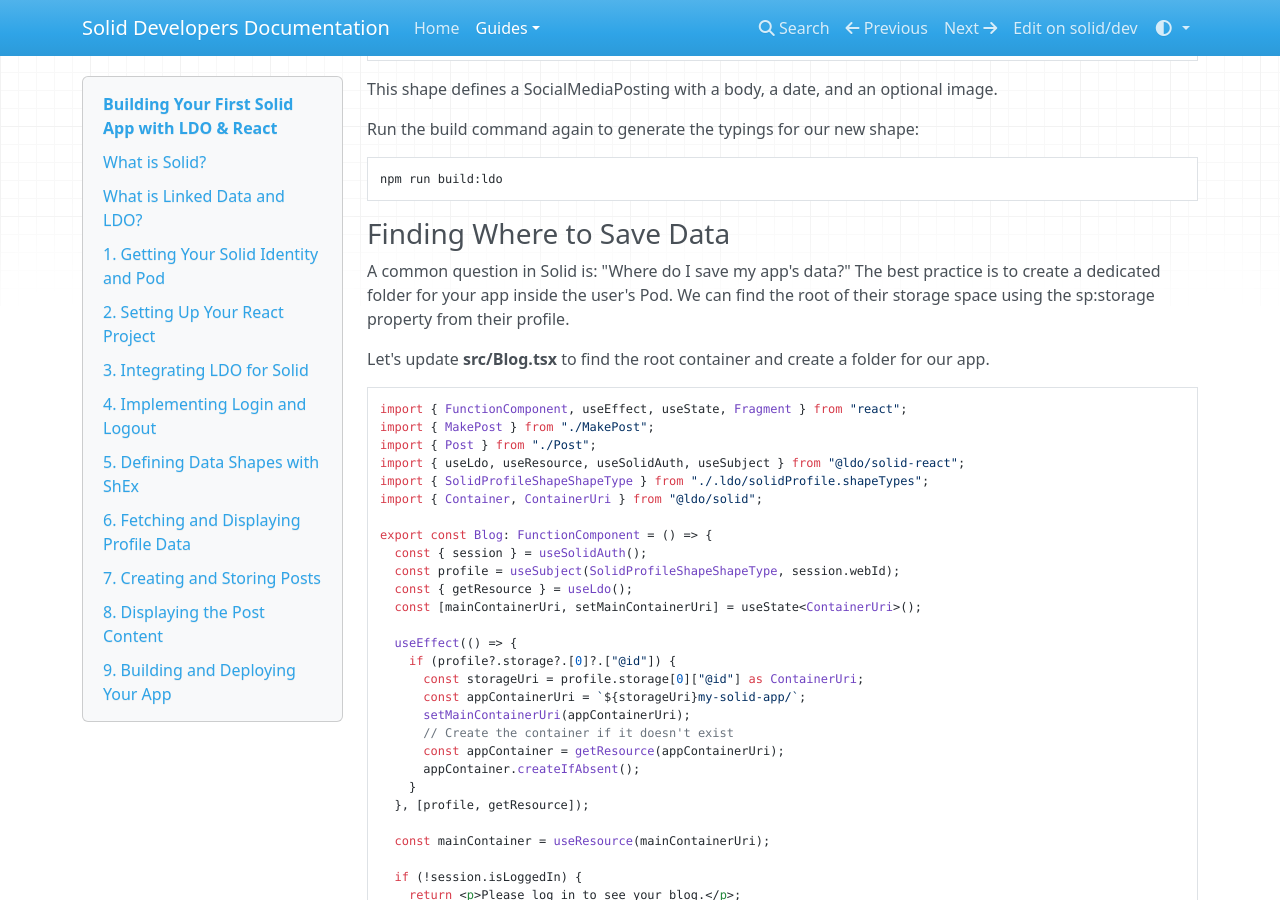
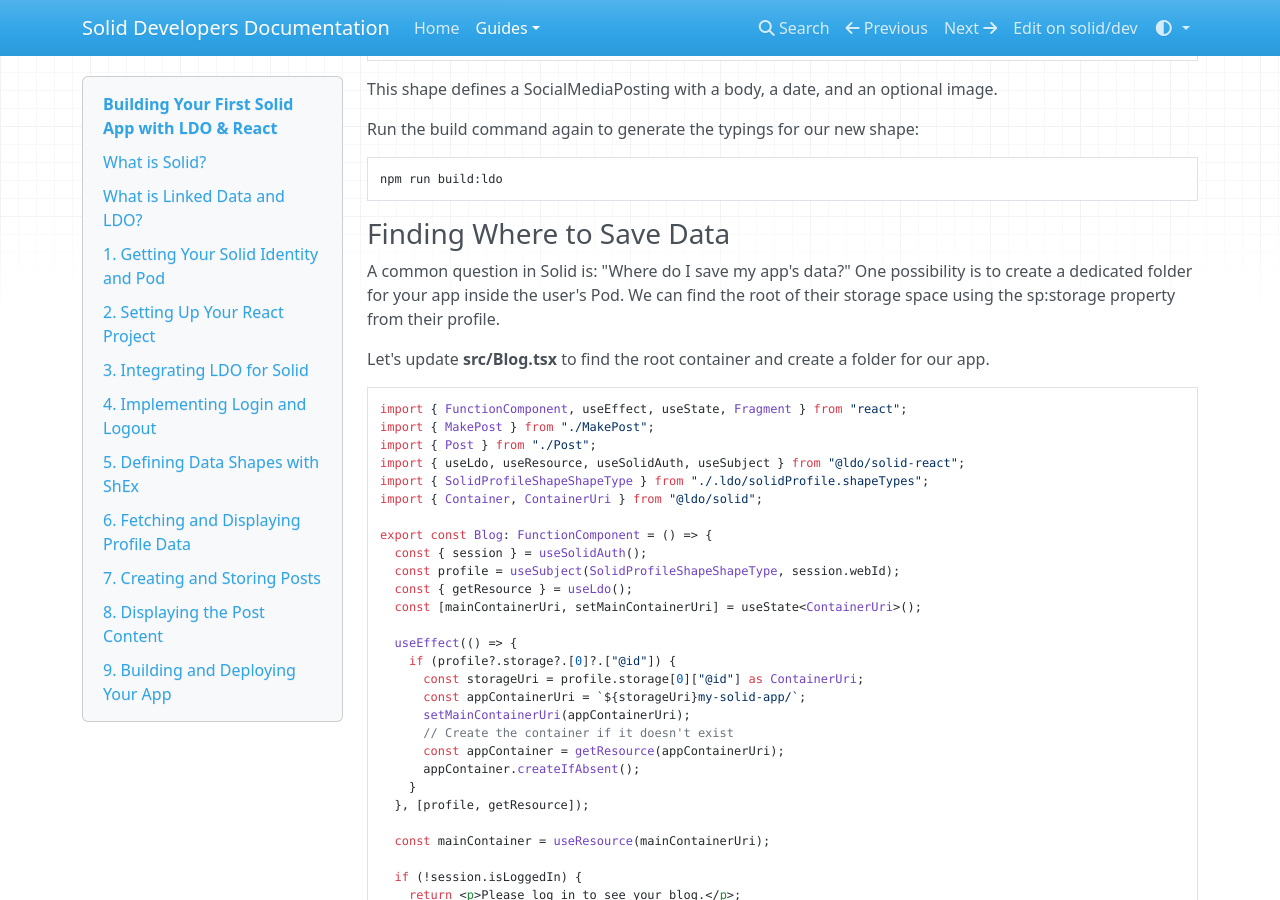
Before and after one commit to solid/dev, an MkDocs documentation site: the page built from docs/guides/building_your_first_solid_app_with_ldo_and_react.md, in a window 1280 px wide and 900 px high, scrolled down 8234 px. Built offline with MkDocs 1.6.1, drawn with Linux system fonts in a browser that asks for light colours; nearby versions of some CDN libraries.

Commit message:
Fix #6 (#10)

```diff
--- a/docs/guides/building_your_first_solid_app_with_ldo_and_react.md
+++ b/docs/guides/building_your_first_solid_app_with_ldo_and_react.md
@@ -401,7 +401,7 @@ npm run build:ldo
 
 ### Finding Where to Save Data
 
-A common question in Solid is: "Where do I save my app's data?" The best practice is to create a dedicated folder for your app inside the user's Pod. We can find the root of their storage space using the sp:storage property from their profile.
+A common question in Solid is: "Where do I save my app's data?" One possibility is to create a dedicated folder for your app inside the user's Pod. We can find the root of their storage space using the sp:storage property from their profile.
 
 Let's update **src/Blog.tsx** to find the root container and create a folder for our app.
 
```
